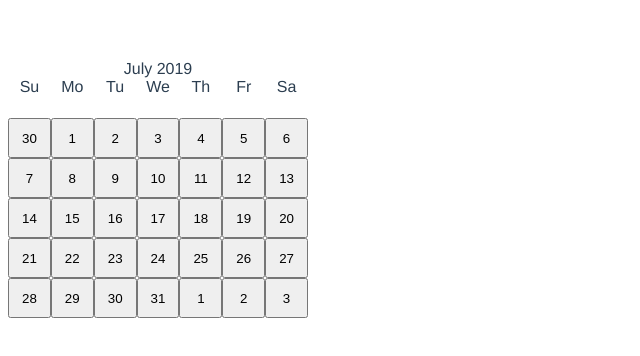
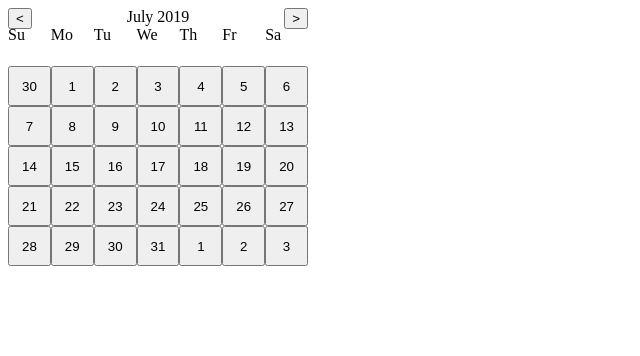
Before and after one commit to rizaldim/vue-klender, a Vue app: page / in a window 1280 px wide. Shown: the top 356 px of the page, without its empty margins (0-640 px from the left). Built offline with nearby package versions, Linux system fonts and the light colour scheme.

Commit message:
Add prev and next month buttons

```diff
--- a/src/App.vue
+++ b/src/App.vue
@@ -14,14 +14,3 @@ export default {
 	}
 }
 </script>
-
-<style>
-#app {
-	font-family: 'Avenir', Helvetica, Arial, sans-serif;
-	-webkit-font-smoothing: antialiased;
-	-moz-osx-font-smoothing: grayscale;
-	text-align: center;
-	color: #2c3e50;
-	margin-top: 60px;
-}
-</style>
--- a/src/components/DatePicker.vue
+++ b/src/components/DatePicker.vue
@@ -1,10 +1,12 @@
 <template>
 	<div class="calendar">
-		<div class="month-indicator">{{ monthString() }}</div>
-		<div class="day-of-week">
-			<div v-for="name in dayNames()" :key="name">{{ name }}</div>
+		<div class="calendar__month-indicator">{{ monthString() }}</div>
+		<button type="button" class="calendar__prev" @click="onClickPrev()">&lt;</button>
+		<button type="button" class="calendar__next" @click="onClickNext()">&gt;</button>
+		<div class="calendar__day-of-week">
+			<div v-for="name in dayNames" :key="name">{{ name }}</div>
 		</div>
-		<div class="date-grid">
+		<div class="calendar__date-grid">
 			<date-cell v-for="cell in cells"
 				:key="cell.dateTime"
 				:dateTime="cell.dateTime"
@@ -24,16 +26,28 @@ export default {
 	},
 	data() {
 		return {
+			firstDayOfCurrentMonth: dayjs().set('date', 1),
+			dayNames: []
 		}
+	},
+	created() {
+		var names = []
+		const startOfWeek = dayjs().startOf('week')
+		for (var i = 0; i < 7; i++) {
+			names.push(startOfWeek.add(i, 'day').format('dd'))
+		}
+		this.dayNames = names
 	},
 	computed: {
 		cells() {
-			const now = dayjs()
-			const startOfWeekOfStartOfMonth = now.startOf('month').startOf('week')
-			const endOfWeekOfEndOfMonth = now.endOf('month').endOf('week')
+			const firstDayOfCurrentMonth = this.firstDayOfCurrentMonth
+			const startOfFirstWeekOfCurrentMonth = firstDayOfCurrentMonth.startOf('week')
+			const endOfLastWeekOfCurrentMonth = firstDayOfCurrentMonth.endOf('month').endOf('week')
+			const daysShownCount = endOfLastWeekOfCurrentMonth.diff(startOfFirstWeekOfCurrentMonth, 'day') + 1
+
+			let day = startOfFirstWeekOfCurrentMonth
 			const cells = []
-			var day = startOfWeekOfStartOfMonth
-			while (day.diff(endOfWeekOfEndOfMonth) < 0) {
+			for (var i = 0; i < daysShownCount; i++) {
 				cells.push({
 					dateTime: day.format('YYYY-MM-DD'),
 					date: day.format('D')
@@ -45,15 +59,13 @@ export default {
 	},
 	methods: {
 		monthString() {
-			return dayjs().format('MMMM YYYY')
+			return this.firstDayOfCurrentMonth.format('MMMM YYYY')
 		},
-		dayNames() {
-			var names = []
-			const startOfWeek = dayjs().startOf('week')
-			for (var i = 0; i < 7; i++) {
-				names.push(startOfWeek.add(i, 'day').format('dd'))
-			}
-			return names
+		onClickPrev() {
+			this.firstDayOfCurrentMonth = this.firstDayOfCurrentMonth.subtract(1, 'month')
+		},
+		onClickNext() {
+			this.firstDayOfCurrentMonth = this.firstDayOfCurrentMonth.add(1, 'month')
 		}
 	}
 }
@@ -62,15 +74,29 @@ export default {
 <style>
 .calendar {
 	width: 300px;
+	position: relative;
 }
-.day-of-week, .date-grid {
+.calendar__month-indicator {
+	text-align: center;
+}
+.calendar__prev {
+	position: absolute;
+	top: 0;
+	left: 0;
+}
+.calendar__next {
+	position: absolute;
+	top: 0;
+	right: 0;
+}
+.calendar__day-of-week, .calendar__date-grid {
 	display: grid;
 	grid-template-columns: repeat(7, 1fr);
 }
-.day-of-week {
+.calendar__day-of-week {
 	height: 40px;
 }
-.date-grid button {
+.calendar__date-grid button {
 	height: 40px;
 }
 </style>
```
